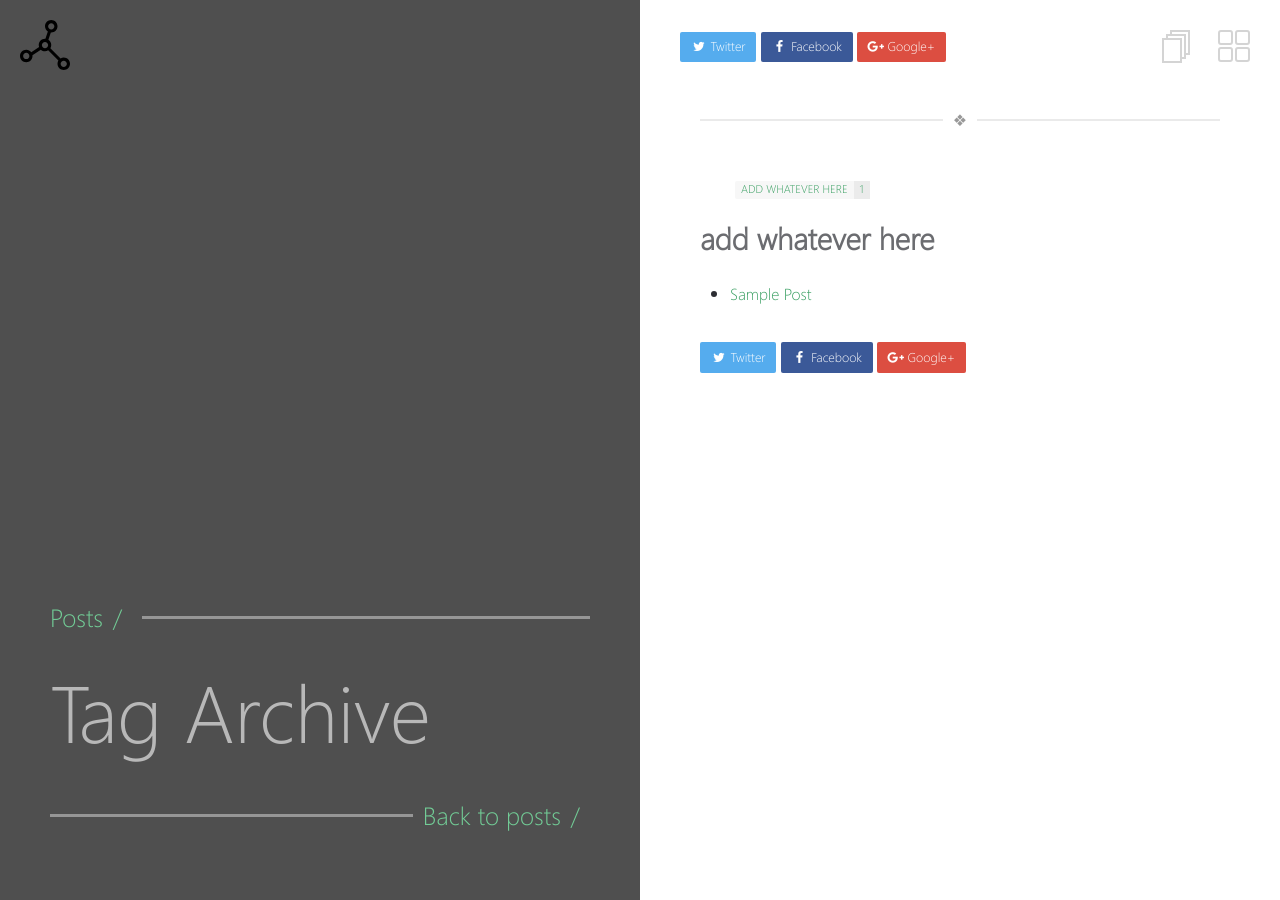
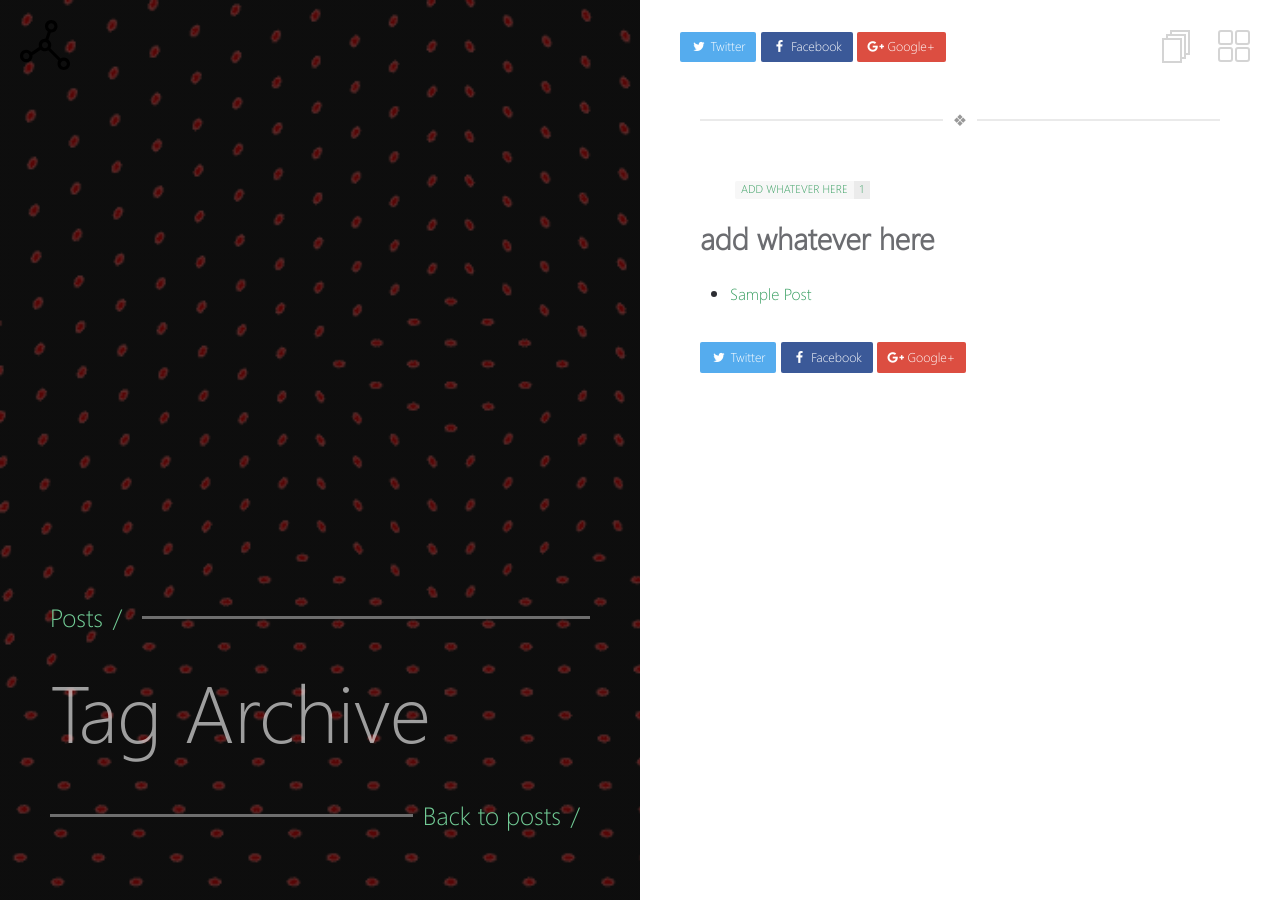
Before and after one commit to pbgrillo/FES, a Jekyll site: the page built from _pages/tags.md, in a window 1280 px wide. Built offline with Jekyll 4.4.1, drawn with Linux system fonts in a browser that asks for light colours.

Commit message:
Update _config.yml

```diff
--- a/_config.yml
+++ b/_config.yml
@@ -7,9 +7,9 @@
 
 # Left Block Images
 background:
-  homepage: images/g5.gif                           # this image will be shown on homepage's left block
-  post-list: images/g2.gif             # this image will be shown on post list page
-  default-post: images/g4.gif   # this image will be shown when post's front matter doesn't specify any image
+  homepage: images/g3.gif                           # this image will be shown on homepage's left block
+  post-list: images/g4.gif             # this image will be shown on post list page
+  default-post: images/g1.gif   # this image will be shown when post's front matter doesn't specify any image
 
 # Jekyll
 permalink:          /:title/
```
